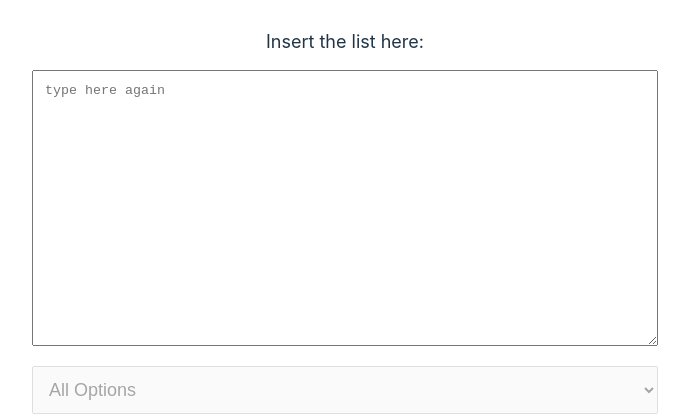
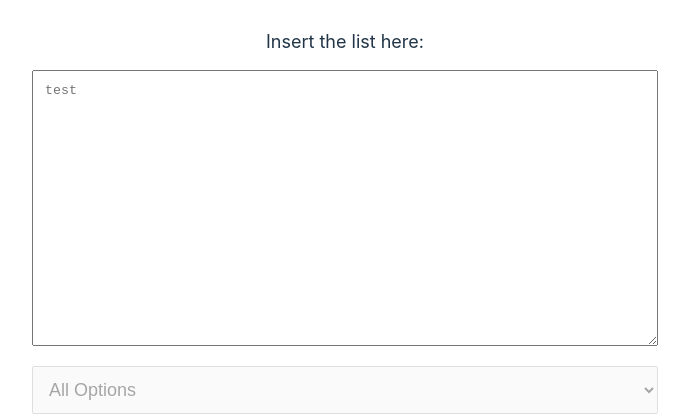
Before and after one commit to KlingerMatheus/figure-list, a React (Vite) app: page / in a window 1280 px wide. Shown: the part 125-540 px from the top of the page, without its empty margins (295-984 px from the left). Built offline with nearby package versions, Linux system fonts and the light colour scheme.

Commit message:
new update

```diff
--- a/src/App.jsx
+++ b/src/App.jsx
@@ -13,7 +13,7 @@ function App() {
           type="textarea"
           onChange={(e) => setStickers(e.target.value)}
           id="textInput"
-          placeholder="type here again"
+          placeholder="test"
         />
       </div>
       <Result value={stickers} />
```
